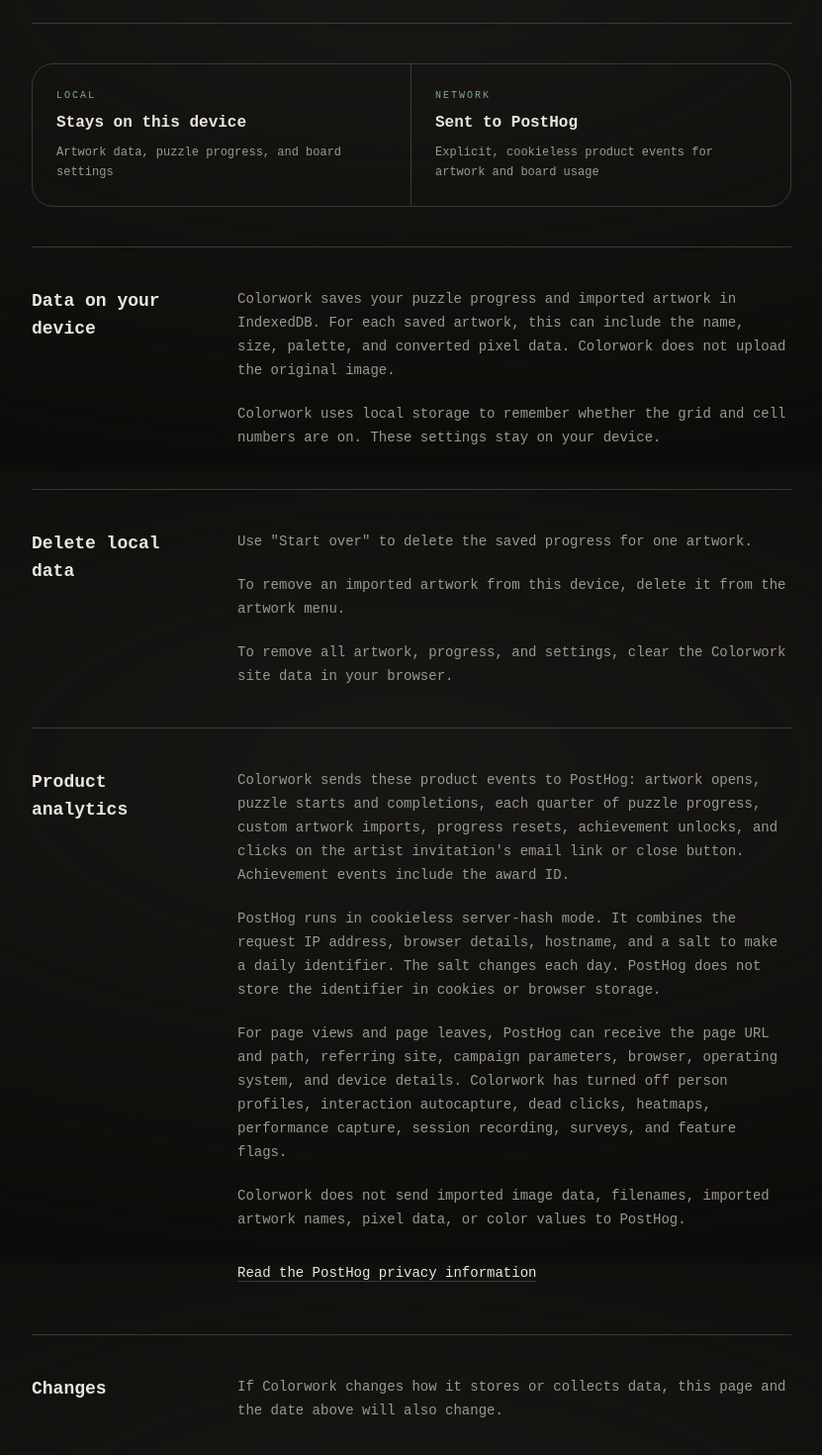
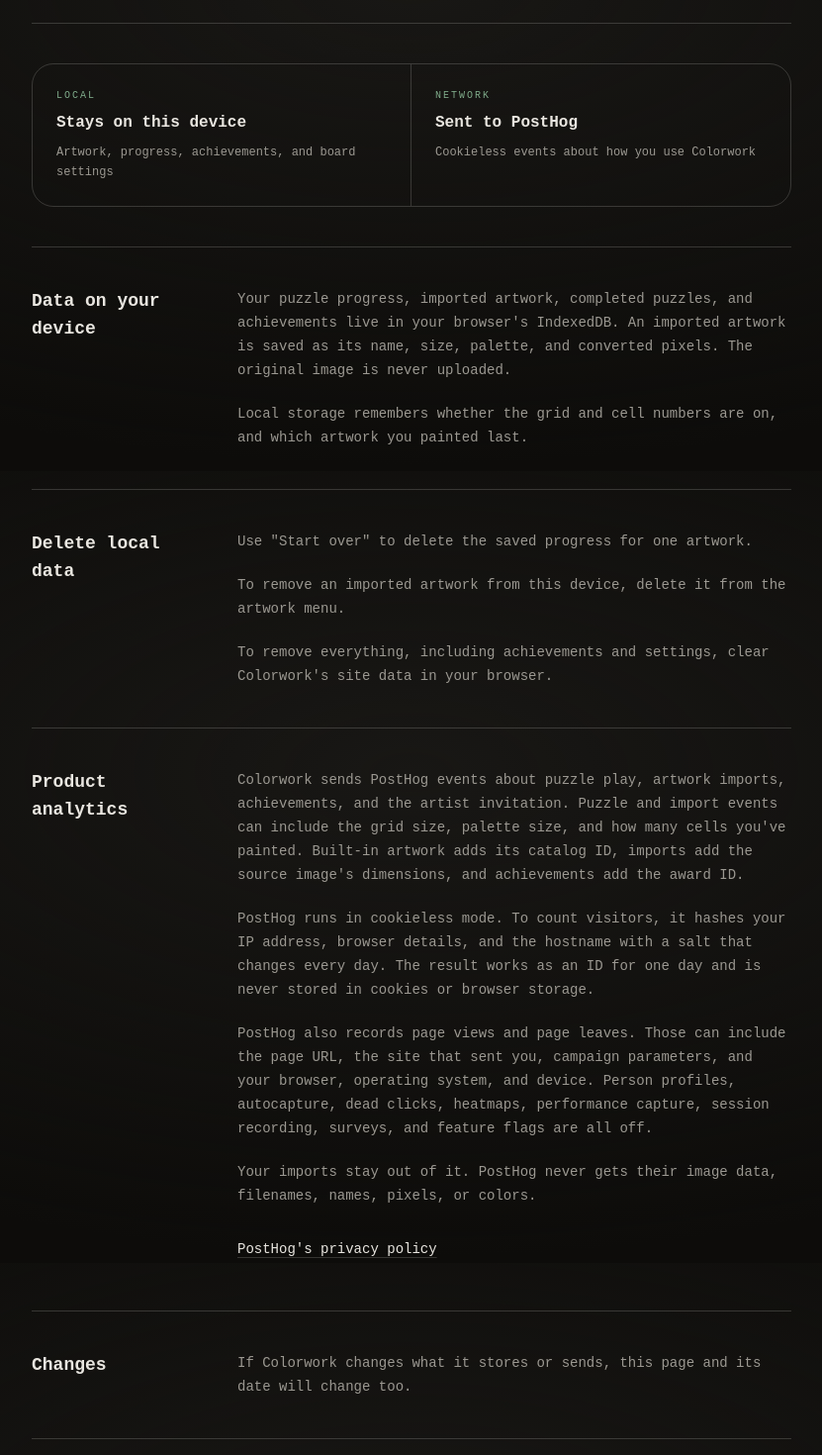
Before and after one commit to miguelSoldado1/colorwork, a React (Vite) app: page /privacy in a window 1280 px wide. Shown: the part 324-1794 px from the top of the page at 99% size, without its empty margins (224-1055 px from the left). Built offline with nearby package versions, Linux system fonts and the light colour scheme; no server answers.

Commit message:
docs: update privacy data collection details

```diff
--- a/src/routes/privacy.tsx
+++ b/src/routes/privacy.tsx
@@ -40,12 +40,12 @@ function PrivacyRoute() {
           </h2>
           <div className="grid overflow-hidden rounded-xl border border-border sm:grid-cols-2">
             <DataBoundary
-              detail="Artwork data, puzzle progress, and board settings"
+              detail="Artwork, progress, achievements, and board settings"
               label="Stays on this device"
               marker="Local"
             />
             <DataBoundary
-              detail="Explicit, cookieless product events for artwork and board usage"
+              detail="Cookieless events about how you use Colorwork"
               label="Sent to PostHog"
               marker="Network"
             />
@@ -56,13 +56,11 @@ function PrivacyRoute() {
           <h2 className="font-semibold text-lg">Data on your device</h2>
           <div className="space-y-5 text-muted-foreground text-sm leading-6">
             <p>
-              Colorwork saves your puzzle progress and imported artwork in IndexedDB. For each saved artwork, this can
-              include the name, size, palette, and converted pixel data. Colorwork does not upload the original image.
+              Your puzzle progress, imported artwork, completed puzzles, and achievements live in your browser's
+              IndexedDB. An imported artwork is saved as its name, size, palette, and converted pixels. The original
+              image is never uploaded.
             </p>
-            <p>
-              Colorwork uses local storage to remember whether the grid and cell numbers are on. These settings stay on
-              your device.
-            </p>
+            <p>Local storage remembers whether the grid and cell numbers are on, and which artwork you painted last.</p>
           </div>
         </div>
 
@@ -71,7 +69,9 @@ function PrivacyRoute() {
           <div className="space-y-5 text-muted-foreground text-sm leading-6">
             <p>Use "Start over" to delete the saved progress for one artwork.</p>
             <p>To remove an imported artwork from this device, delete it from the artwork menu.</p>
-            <p>To remove all artwork, progress, and settings, clear the Colorwork site data in your browser.</p>
+            <p>
+              To remove everything, including achievements and settings, clear Colorwork's site data in your browser.
+            </p>
           </div>
         </div>
 
@@ -79,24 +79,23 @@ function PrivacyRoute() {
           <h2 className="font-semibold text-lg">Product analytics</h2>
           <div className="space-y-5 text-muted-foreground text-sm leading-6">
             <p>
-              Colorwork sends these product events to PostHog: artwork opens, puzzle starts and completions, each
-              quarter of puzzle progress, custom artwork imports, progress resets, achievement unlocks, and clicks on
-              the artist invitation's email link or close button. Achievement events include the award ID.
+              Colorwork sends PostHog events about puzzle play, artwork imports, achievements, and the artist
+              invitation. Puzzle and import events can include the grid size, palette size, and how many cells you've
+              painted. Built-in artwork adds its catalog ID, imports add the source image's dimensions, and achievements
+              add the award ID.
             </p>
             <p>
-              PostHog runs in cookieless server-hash mode. It combines the request IP address, browser details,
-              hostname, and a salt to make a daily identifier. The salt changes each day. PostHog does not store the
-              identifier in cookies or browser storage.
+              PostHog runs in cookieless mode. To count visitors, it hashes your IP address, browser details, and the
+              hostname with a salt that changes every day. The result works as an ID for one day and is never stored in
+              cookies or browser storage.
             </p>
             <p>
-              For page views and page leaves, PostHog can receive the page URL and path, referring site, campaign
-              parameters, browser, operating system, and device details. Colorwork has turned off person profiles,
-              interaction autocapture, dead clicks, heatmaps, performance capture, session recording, surveys, and
-              feature flags.
+              PostHog also records page views and page leaves. Those can include the page URL, the site that sent you,
+              campaign parameters, and your browser, operating system, and device. Person profiles, autocapture, dead
+              clicks, heatmaps, performance capture, session recording, surveys, and feature flags are all off.
             </p>
             <p>
-              Colorwork does not send imported image data, filenames, imported artwork names, pixel data, or color
-              values to PostHog.
+              Your imports stay out of it. PostHog never gets their image data, filenames, names, pixels, or colors.
             </p>
             <a
               className="inline-flex min-h-11 items-center text-foreground underline decoration-border underline-offset-4 transition-colors hover:text-primary focus-visible:rounded-sm focus-visible:outline-2 focus-visible:outline-ring focus-visible:outline-offset-2"
@@ -104,7 +103,7 @@ function PrivacyRoute() {
               rel="noreferrer"
               target="_blank"
             >
-              Read the PostHog privacy information
+              PostHog's privacy policy
             </a>
           </div>
         </div>
@@ -112,7 +111,7 @@ function PrivacyRoute() {
         <div className="grid gap-8 border-border border-y py-8 sm:grid-cols-[10rem_minmax(0,1fr)] sm:gap-12 sm:py-10">
           <h2 className="font-semibold text-lg">Changes</h2>
           <p className="text-muted-foreground text-sm leading-6">
-            If Colorwork changes how it stores or collects data, this page and the date above will also change.
+            If Colorwork changes what it stores or sends, this page and its date will change too.
           </p>
         </div>
       </article>
```
